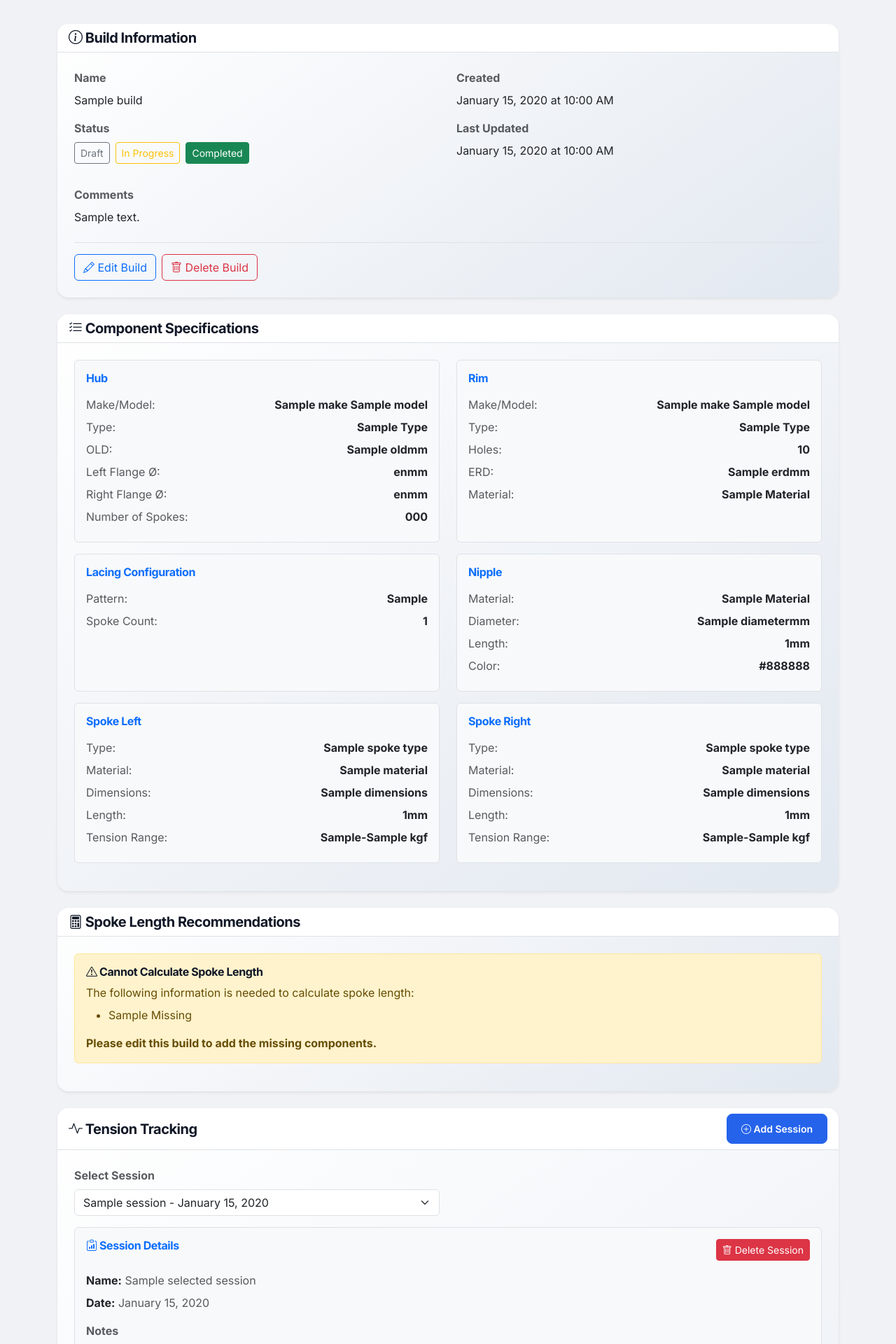
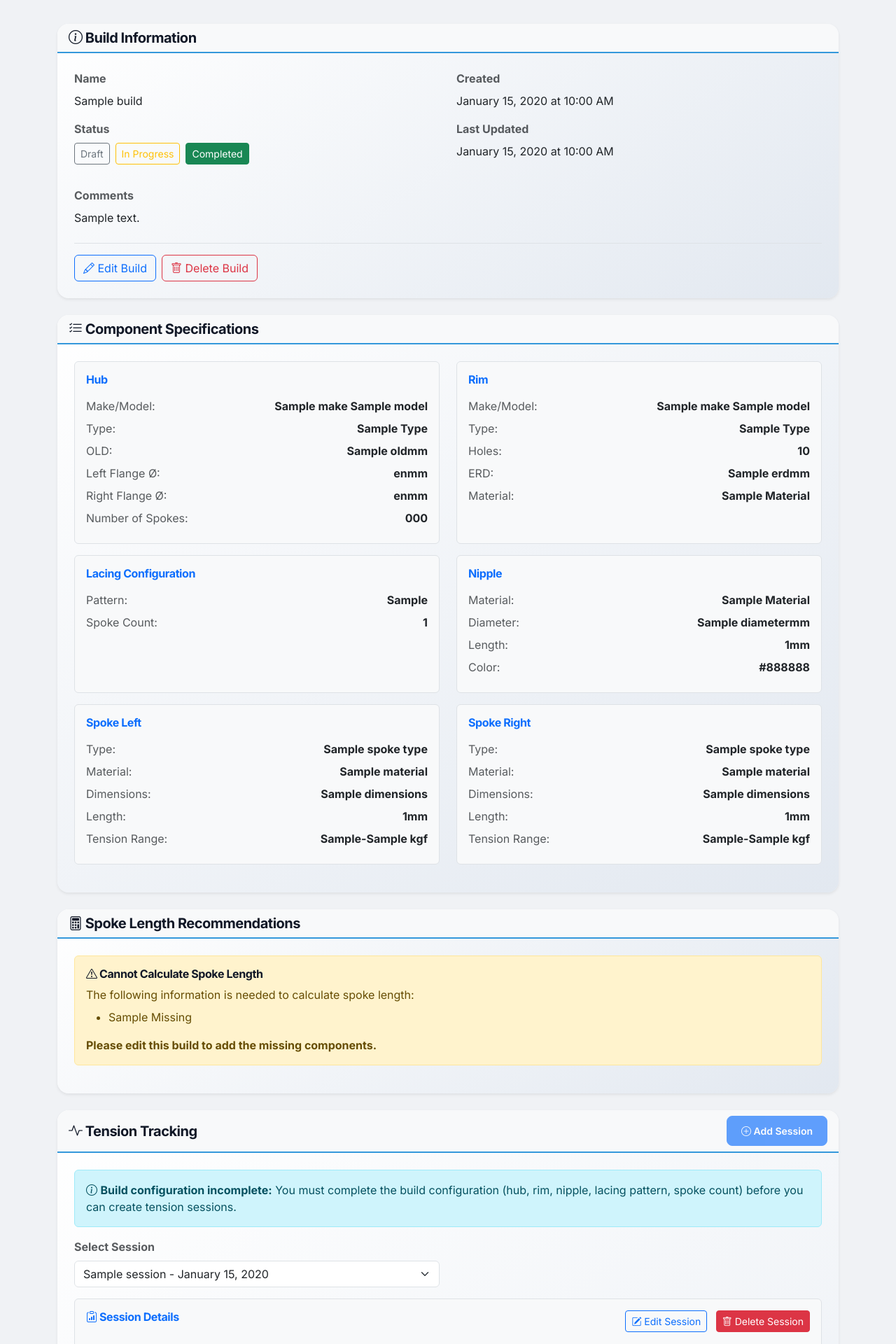
Before and after one commit to xivind/wheel-builder, a FastAPI app: template templates/build_details.html in a window 1280 px wide. Shown: the part 200-2120 px from the top of the page at 70% size. Run offline with FastAPI, Linux system fonts and the light colour scheme; the template is opened without the code that fills it: most values are stand-ins (such as "Sample title", 1, 10 or a date in 2020); some libraries are stand-ins or nearby versions.

Commit message:
feat: add tension session editing and enhance UX
Session Management:
- Enable editing of tension session metadata (name, date, notes)
- Reuse session modal for both create and edit modes
- Protect tension readings from modification during edits
- Add HTMX-based modal handling to prevent backdrop issues

Navigation Improvements:
- Maintain scroll position when switching sessions (#tension-tracking anchor)
- Auto-scroll to tension section after session creation/editing

Smart Validation:
- Validate spoke selection (spoke_left_id & spoke_right_id)
- Validate complete build configuration (can_calculate)
- Show contextual banners based on missing requirements
- Disable "Add Session" button until requirements met

UI Consistency:
- Standardize card headers with light gray background (#f8f9fa)
- Match build details page styling to config page
- Add Edit Session button alongside Delete Session

🤖 Generated with [Claude Code](https://claude.com/claude-code)

Co-Authored-By: Claude <noreply@anthropic.com>

```diff
--- a/main.py
+++ b/main.py
@@ -498,8 +498,8 @@ async def calculate_spoke_length_api(
         return {"error": str(e)}
 
 @app.get("/partials/tension-session-form", response_class=HTMLResponse)
-async def tension_session_form_partial(request: Request, build_id: str):
-    """Return tension session form modal partial for HTMX."""
+async def tension_session_form_partial(request: Request, build_id: str, session_id: str = None):
+    """Return tension session form modal partial for HTMX. Supports create and edit modes."""
     try:
         # Verify the build exists
         build = get_wheel_build_by_id(build_id)
@@ -509,10 +509,18 @@ async def tension_session_form_partial(request: Request, build_id: str):
         # Get today's date in YYYY-MM-DD format
         today_date = datetime.now().strftime('%Y-%m-%d')
 
+        # If session_id is provided, we're in edit mode
+        session = None
+        if session_id:
+            session = get_tension_session_by_id(session_id)
+            if not session:
+                return HTMLResponse("<div class='alert alert-danger'>Session not found.</div>", status_code=404)
+
         return templates.TemplateResponse("partials/tension_session_form.html", {
             "request": request,
             "build_id": build_id,
-            "today_date": today_date
+            "today_date": today_date,
+            "session": session  # Will be None for create mode, populated for edit mode
         })
     except Exception as e:
         logger.error(f"Error loading tension session form: {e}")
@@ -566,6 +574,67 @@ async def create_session_route(
         return templates.TemplateResponse("error.html", {
             "request": request,
             "error_message": "Unable to create tension session. Please try again later."
+        }, status_code=500)
+
+@app.post("/build/{build_id}/session/{session_id}/edit")
+async def update_session_route(
+    request: Request,
+    build_id: str,
+    session_id: str
+):
+    """Update tension session metadata (name, date, notes). Does NOT modify tension readings."""
+    try:
+        from database_manager import update_tension_session
+
+        # Get form data
+        form_data = await request.form()
+        session_name = form_data.get('session_name', '').strip()
+        session_date = form_data.get('session_date', '').strip()
+        notes = form_data.get('notes', '').strip()
+
+        # Validate required fields
+        if not session_name or not session_date:
+            return templates.TemplateResponse("error.html", {
+                "request": request,
+                "error_message": "Session name and date are required."
+            }, status_code=400)
+
+        # Parse date
+        try:
+            session_date_obj = datetime.strptime(session_date, '%Y-%m-%d')
+        except ValueError:
+            logger.error(f"Invalid date format: {session_date}")
+            return templates.TemplateResponse("error.html", {
+                "request": request,
+                "error_message": "Invalid date format."
+            }, status_code=400)
+
+        # Convert empty notes to None
+        notes = notes if notes else None
+
+        # Update the tension session
+        session = update_tension_session(
+            session_id=session_id,
+            session_name=session_name,
+            session_date=session_date_obj,
+            notes=notes
+        )
+
+        if not session:
+            return templates.TemplateResponse("error.html", {
+                "request": request,
+                "error_message": "Session not found."
+            }, status_code=404)
+
+        logger.info(f"Updated tension session: {session_name} (ID: {session_id})")
+
+        # Redirect to build details with the session selected, maintaining scroll position
+        return RedirectResponse(url=f"/build/{build_id}?session={session_id}#tension-tracking", status_code=303)
+    except Exception as e:
+        logger.error(f"Error updating tension session: {e}")
+        return templates.TemplateResponse("error.html", {
+            "request": request,
+            "error_message": "Unable to update tension session. Please try again later."
         }, status_code=500)
 
 @app.post("/build/{build_id}/session/{session_id}/delete")
--- a/templates/build_details.html
+++ b/templates/build_details.html
@@ -19,7 +19,7 @@
 
     <!-- Build Information Card -->
     <div class="card border-0 shadow-sm mb-4">
-        <div class="card-header bg-white border-bottom">
+        <div class="card-header" style="background-color: #f8f9fa; border-bottom: 2px solid var(--secondary-color);">
             <h5 class="mb-0"><i class="bi bi-info-circle"></i> Build Information</h5>
         </div>
         <div class="card-body">
@@ -86,7 +86,7 @@
 
     <!-- Component Specifications Card -->
     <div class="card border-0 shadow-sm mb-4">
-        <div class="card-header bg-white border-bottom">
+        <div class="card-header" style="background-color: #f8f9fa; border-bottom: 2px solid var(--secondary-color);">
             <h5 class="mb-0"><i class="bi bi-list-check"></i> Component Specifications</h5>
         </div>
         <div class="card-body">
@@ -257,7 +257,7 @@
 
     <!-- Spoke Length Recommendations Card -->
     <div class="card border-0 shadow-sm mb-4">
-        <div class="card-header bg-white border-bottom">
+        <div class="card-header" style="background-color: #f8f9fa; border-bottom: 2px solid var(--secondary-color);">
             <h5 class="mb-0"><i class="bi bi-calculator"></i> Spoke Length Recommendations</h5>
         </div>
         <div class="card-body">
@@ -344,21 +344,37 @@
 
     <!-- Tension Tracking Section -->
     <div class="card border-0 shadow-sm mb-4" id="tension-tracking">
-        <div class="card-header bg-white border-bottom d-flex justify-content-between align-items-center">
+        <div class="card-header d-flex justify-content-between align-items-center" style="background-color: #f8f9fa; border-bottom: 2px solid var(--secondary-color);">
             <h5 class="mb-0"><i class="bi bi-activity"></i> Tension Tracking</h5>
             <button class="btn btn-sm btn-primary"
+                    {% if build.spoke_left_id and build.spoke_right_id and can_calculate %}
                     hx-get="/partials/tension-session-form?build_id={{ build.id }}"
                     hx-target="#session-modal-container"
-                    hx-swap="innerHTML">
+                    hx-swap="innerHTML"
+                    hx-on::after-swap="bootstrap.Modal.getOrCreateInstance(document.getElementById('session-modal')).show()"
+                    {% else %}
+                    disabled
+                    title="Please complete the build configuration (hub, rim, nipple, spokes, lacing pattern, spoke count) before creating tension sessions"
+                    {% endif %}>
                 <i class="bi bi-plus-circle"></i> Add Session
             </button>
         </div>
         <div class="card-body">
+            {% if not build.spoke_left_id or not build.spoke_right_id %}
+            <div class="alert alert-info mb-3">
+                <i class="bi bi-info-circle"></i> <strong>Spoke selection required:</strong> You must select spokes for this build before you can create tension sessions.
+            </div>
+            {% elif not can_calculate %}
+            <div class="alert alert-info mb-3">
+                <i class="bi bi-info-circle"></i> <strong>Build configuration incomplete:</strong> You must complete the build configuration (hub, rim, nipple, lacing pattern, spoke count) before you can create tension sessions.
+            </div>
+            {% endif %}
+
             {% if sessions %}
             <div class="row mb-3">
                 <div class="col-md-6">
                     <label class="form-label fw-bold text-muted">Select Session</label>
-                    <select class="form-select" onchange="if(this.value) window.location.href='/build/{{ build.id }}?session=' + this.value">
+                    <select class="form-select" onchange="if(this.value) window.location.href='/build/{{ build.id }}?session=' + this.value + '#tension-tracking'">
                         <option value="">-- Choose a session --</option>
                         {% for session in sessions %}
                         <option value="{{ session.id }}" {% if selected_session and selected_session.id == session.id %}selected{% endif %}>
@@ -373,11 +389,20 @@
             <div class="border rounded p-3 bg-light mb-3">
                 <div class="d-flex justify-content-between align-items-start mb-3">
                     <h6 class="text-primary mb-0"><i class="bi bi-clipboard-data"></i> Session Details</h6>
-                    <form method="POST" action="/build/{{ build.id }}/session/{{ selected_session.id }}/delete" class="d-inline" onsubmit="return confirm('Are you sure you want to delete this session? All tension readings will be lost. This action cannot be undone.');">
-                        <button type="submit" class="btn btn-sm btn-danger">
-                            <i class="bi bi-trash"></i> Delete Session
+                    <div>
+                        <button type="button" class="btn btn-sm btn-outline-primary me-2"
+                                hx-get="/partials/tension-session-form?build_id={{ build.id }}&session_id={{ selected_session.id }}"
+                                hx-target="#session-modal-container"
+                                hx-swap="innerHTML"
+                                hx-on::after-swap="bootstrap.Modal.getOrCreateInstance(document.getElementById('session-modal')).show()">
+                            <i class="bi bi-pencil-square"></i> Edit Session
                         </button>
-                    </form>
+                        <form method="POST" action="/build/{{ build.id }}/session/{{ selected_session.id }}/delete" class="d-inline" onsubmit="return confirm('Are you sure you want to delete this session? All tension readings will be lost. This action cannot be undone.');">
+                            <button type="submit" class="btn btn-sm btn-danger">
+                                <i class="bi bi-trash"></i> Delete Session
+                            </button>
+                        </form>
+                    </div>
                 </div>
                 <div class="mb-2">
                     <span class="fw-bold">Name:</span>
```
Also changed, not shown: database_manager.py (+14 -0 lines), templates/partials/tension_session_form.html (+20 -3 lines).
